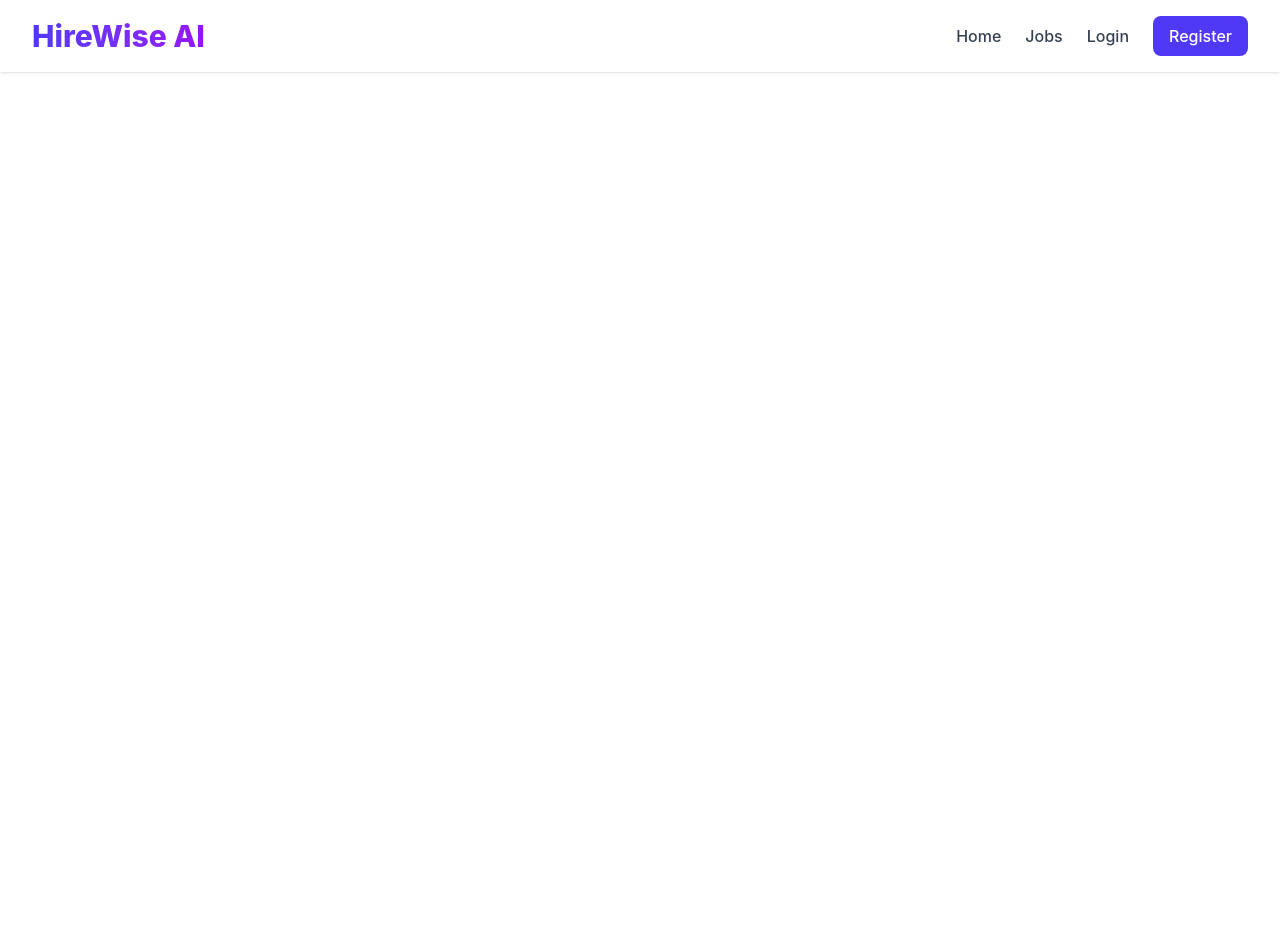
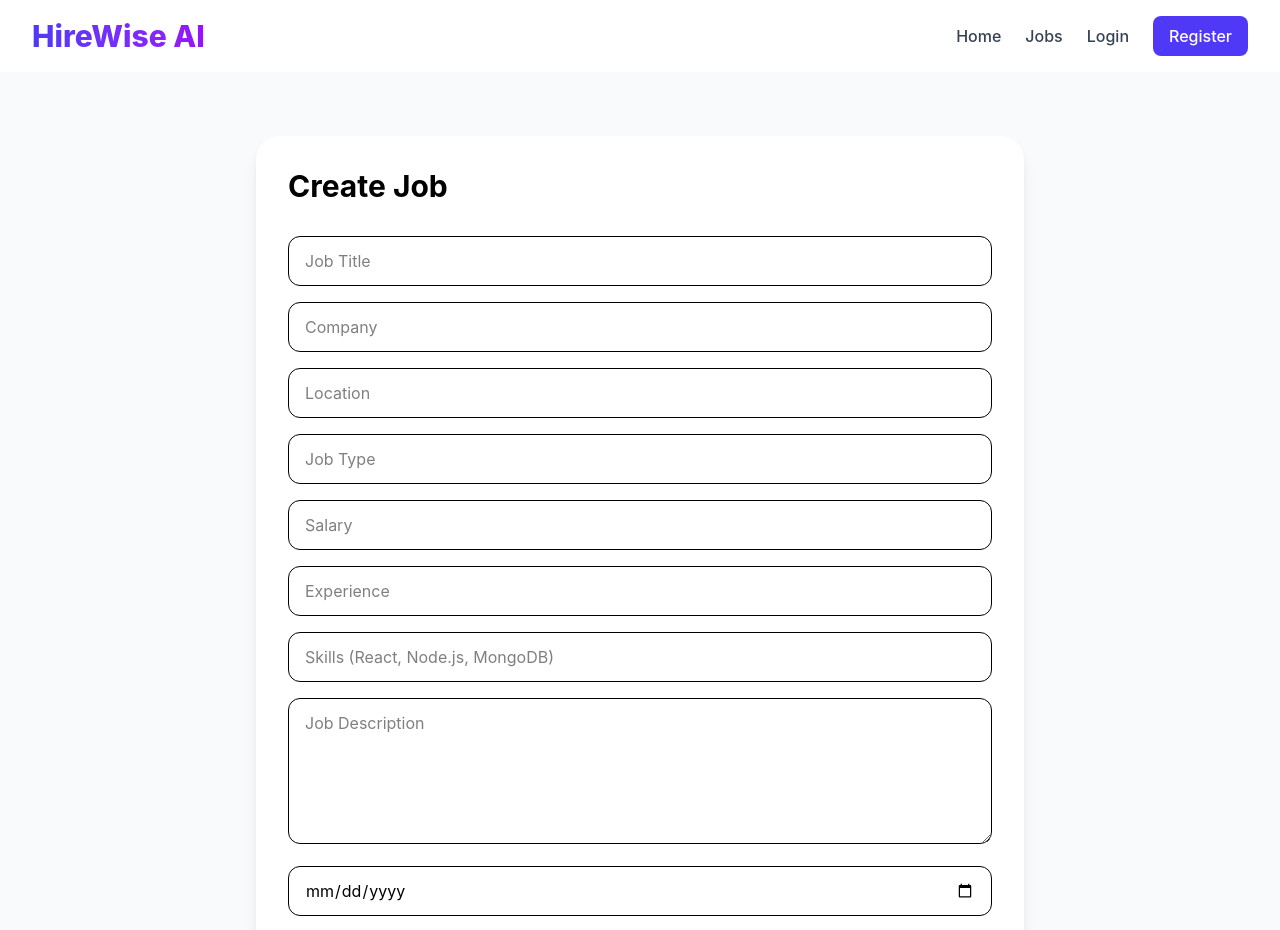
Before and after one commit to Ariyanmahammad/hirewise-ai, a React app in the folder frontend/: page /admin/create-job in a window 1280 px wide. Shown: the top 930 px of the page. Before the commit the page ends 800 px from the top, so only its background shows below. Built offline with nearby package versions, Linux system fonts and the light colour scheme; the HTML template or start-up script is replaced by a standard one.

Commit message:
Add application stats API

```diff
--- a/frontend/src/App.jsx
+++ b/frontend/src/App.jsx
@@ -8,6 +8,10 @@ import JobDetails from "./pages/JobDetails";
 
 import Navbar from "./components/Navbar";
 import MyApplications from "./pages/MyApplications";
+
+import AdminDashboard from "./pages/AdminDashboard";
+import CreateJob from "./pages/CreateJob";
+import AdminApplications from "./pages/AdminApplications";
 
 const App = () => {
   return (
@@ -21,6 +25,9 @@ const App = () => {
         <Route path="/jobs" element={<Jobs />} />
         <Route path="/jobs/:id" element={<JobDetails />} />
         <Route path="/my-applications" element={<MyApplications />} />
+        <Route path="/admin" element={<AdminDashboard />} />
+        <Route path="/admin/create-job" element={<CreateJob />} />
+        <Route path="/admin/applications" element={<AdminApplications />} />
       </Routes>
     </BrowserRouter>
   );
--- /dev/null
+++ b/frontend/src/pages/AdminApplications.jsx
@@ -0,0 +1,140 @@
+import { useEffect, useState } from "react";
+import api from "../services/api";
+
+const AdminApplications = () => {
+  const [applications, setApplications] = useState([]);
+
+  const fetchApplications = async () => {
+    try {
+      const token = localStorage.getItem("token");
+
+      const res = await api.get("/applications", {
+        headers: { token },
+      });
+
+      setApplications(res.data.applications);
+    } catch (error) {
+      console.log(error);
+      alert(error.response?.data?.message || "Failed to fetch applications");
+    }
+  };
+
+  const updateStatus = async (id, status) => {
+    try {
+      const token = localStorage.getItem("token");
+
+      const res = await api.patch(
+        `/applications/${id}/status`,
+        { status },
+        { headers: { token } }
+      );
+
+      alert(res.data.message);
+      fetchApplications();
+    } catch (error) {
+      alert(error.response?.data?.message || "Failed to update status");
+    }
+  };
+
+  useEffect(() => {
+    fetchApplications();
+  }, []);
+
+  return (
+    <div className="min-h-screen bg-slate-50 px-8 py-16">
+      <div className="max-w-7xl mx-auto">
+        <h1 className="text-4xl font-bold mb-10">
+          Candidate Applications
+        </h1>
+
+        <div className="space-y-6">
+          {applications.map((app) => (
+            <div
+              key={app._id}
+              className="bg-white rounded-3xl p-6 shadow-sm"
+            >
+              <div className="grid md:grid-cols-4 gap-6 items-start">
+                <div>
+                  <h2 className="text-xl font-bold">
+                    {app.candidate.name}
+                  </h2>
+                  <p className="text-slate-600">{app.candidate.email}</p>
+                  <p className="text-slate-500">{app.candidate.phone}</p>
+                </div>
+
+                <div>
+                  <p className="font-semibold">{app.job.title}</p>
+                  <p className="text-slate-600">{app.job.company}</p>
+                  <p className="text-sm text-slate-500">
+                    {app.education} • {app.experience}
+                  </p>
+                </div>
+
+                <div>
+                  <p className="font-semibold text-indigo-600">
+                    AI Score: {app.aiScore}%
+                  </p>
+
+                  <p className="mt-2 text-sm">
+                    Status:{" "}
+                    <span className="font-semibold">
+                      {app.status}
+                    </span>
+                  </p>
+
+                  <div className="mt-3 flex flex-wrap gap-2">
+                    {app.matchedSkills.map((skill, index) => (
+                      <span
+                        key={index}
+                        className="bg-green-100 text-green-700 px-2 py-1 rounded-full text-xs"
+                      >
+                        {skill}
+                      </span>
+                    ))}
+                  </div>
+                </div>
+
+                <div className="flex flex-col gap-3">
+                  <button
+                    onClick={() =>
+                      updateStatus(app._id, "Shortlisted")
+                    }
+                    className="bg-green-600 text-white px-4 py-2 rounded-xl"
+                  >
+                    Shortlist
+                  </button>
+
+                  <button
+                    onClick={() =>
+                      updateStatus(app._id, "Rejected")
+                    }
+                    className="bg-red-500 text-white px-4 py-2 rounded-xl"
+                  >
+                    Reject
+                  </button>
+
+                  <button
+                    onClick={() =>
+                      updateStatus(app._id, "Selected")
+                    }
+                    className="bg-indigo-600 text-white px-4 py-2 rounded-xl"
+                  >
+                    Select
+                  </button>
+                </div>
+              </div>
+            </div>
+          ))}
+
+          {applications.length === 0 && (
+            <p className="text-slate-500">
+              No applications found.
+            </p>
+          )}
+        </div>
+      </div>
+    </div>
+  );
+};
+
+export default AdminApplications;
--- a/frontend/src/pages/AdminDashboard.jsx
+++ b/frontend/src/pages/AdminDashboard.jsx
@@ -0,0 +1,47 @@
+import { Link } from "react-router-dom";
+
+const AdminDashboard = () => {
+  return (
+    <div className="min-h-screen bg-slate-50 px-8 py-16">
+      <div className="max-w-6xl mx-auto">
+        <h1 className="text-4xl font-bold mb-10">
+          Admin Dashboard
+        </h1>
+
+        <div className="grid md:grid-cols-3 gap-6">
+          <Link
+            to="/admin/create-job"
+            className="bg-white p-8 rounded-3xl shadow-sm hover:shadow-lg transition"
+          >
+            <h2 className="text-2xl font-bold mb-2">Create Job</h2>
+            <p className="text-slate-600">
+              Post new job openings for candidates.
+            </p>
+          </Link>
+
+          <Link
+            to="/admin/applications"
+            className="bg-white p-8 rounded-3xl shadow-sm hover:shadow-lg transition"
+          >
+            <h2 className="text-2xl font-bold mb-2">Applications</h2>
+            <p className="text-slate-600">
+              View candidates, AI scores and statuses.
+            </p>
+          </Link>
+
+          <Link
+            to="/jobs"
+            className="bg-white p-8 rounded-3xl shadow-sm hover:shadow-lg transition"
+          >
+            <h2 className="text-2xl font-bold mb-2">View Jobs</h2>
+            <p className="text-slate-600">
+              See all published job listings.
+            </p>
+          </Link>
+        </div>
+      </div>
+    </div>
+  );
+};
+
+export default AdminDashboard;
--- /dev/null
+++ b/frontend/src/pages/CreateJob.jsx
@@ -0,0 +1,163 @@
+import { useState } from "react";
+import api from "../services/api";
+
+const CreateJob = () => {
+  const [formData, setFormData] = useState({
+    title: "",
+    company: "",
+    location: "",
+    jobType: "",
+    salary: "",
+    experience: "",
+    skillsRequired: "",
+    description: "",
+    deadline: "",
+  });
+
+  const handleChange = (e) => {
+    setFormData({
+      ...formData,
+      [e.target.name]: e.target.value,
+    });
+  };
+
+  const handleSubmit = async (e) => {
+    e.preventDefault();
+
+    try {
+      const token = localStorage.getItem("token");
+
+      const payload = {
+        ...formData,
+        skillsRequired: formData.skillsRequired
+          .split(",")
+          .map((skill) => skill.trim()),
+      };
+
+      const res = await api.post(
+        "/jobs/create",
+        payload,
+        {
+          headers: {
+            token,
+          },
+        }
+      );
+
+      alert(res.data.message);
+
+      setFormData({
+        title: "",
+        company: "",
+        location: "",
+        jobType: "",
+        salary: "",
+        experience: "",
+        skillsRequired: "",
+        description: "",
+        deadline: "",
+      });
+    } catch (error) {
+      alert(error.response?.data?.message || "Failed to create job");
+    }
+  };
+
+  return (
+    <div className="min-h-screen bg-slate-50 px-8 py-16">
+      <div className="max-w-3xl mx-auto bg-white p-8 rounded-3xl shadow-lg">
+
+        <h1 className="text-3xl font-bold mb-8">
+          Create Job
+        </h1>
+
+        <form
+          onSubmit={handleSubmit}
+          className="space-y-4"
+        >
+          <input
+            name="title"
+            placeholder="Job Title"
+            value={formData.title}
+            onChange={handleChange}
+            className="w-full border px-4 py-3 rounded-xl"
+          />
+
+          <input
+            name="company"
+            placeholder="Company"
+            value={formData.company}
+            onChange={handleChange}
+            className="w-full border px-4 py-3 rounded-xl"
+          />
+
+          <input
+            name="location"
+            placeholder="Location"
+            value={formData.location}
+            onChange={handleChange}
+            className="w-full border px-4 py-3 rounded-xl"
+          />
+
+          <input
+            name="jobType"
+            placeholder="Job Type"
+            value={formData.jobType}
+            onChange={handleChange}
+            className="w-full border px-4 py-3 rounded-xl"
+          />
+
+          <input
+            name="salary"
+            placeholder="Salary"
+            value={formData.salary}
+            onChange={handleChange}
+            className="w-full border px-4 py-3 rounded-xl"
+          />
+
+          <input
+            name="experience"
+            placeholder="Experience"
+            value={formData.experience}
+            onChange={handleChange}
+            className="w-full border px-4 py-3 rounded-xl"
+          />
+
+          <input
+            name="skillsRequired"
+            placeholder="Skills (React, Node.js, MongoDB)"
+            value={formData.skillsRequired}
+            onChange={handleChange}
+            className="w-full border px-4 py-3 rounded-xl"
+          />
+
+          <textarea
+            name="description"
+            placeholder="Job Description"
+            value={formData.description}
+            onChange={handleChange}
+            rows="5"
+            className="w-full border px-4 py-3 rounded-xl"
+          />
+
+          <input
+            type="date"
+            name="deadline"
+            value={formData.deadline}
+            onChange={handleChange}
+            className="w-full border px-4 py-3 rounded-xl"
+          />
+
+          <button
+            type="submit"
+            className="bg-indigo-600 text-white px-8 py-3 rounded-xl"
+          >
+            Create Job
+          </button>
+        </form>
+
+      </div>
+    </div>
+  );
+};
+
+export default CreateJob;
```
Also changed, not shown: 2 other files (tests, documents, lock files or other folders).
